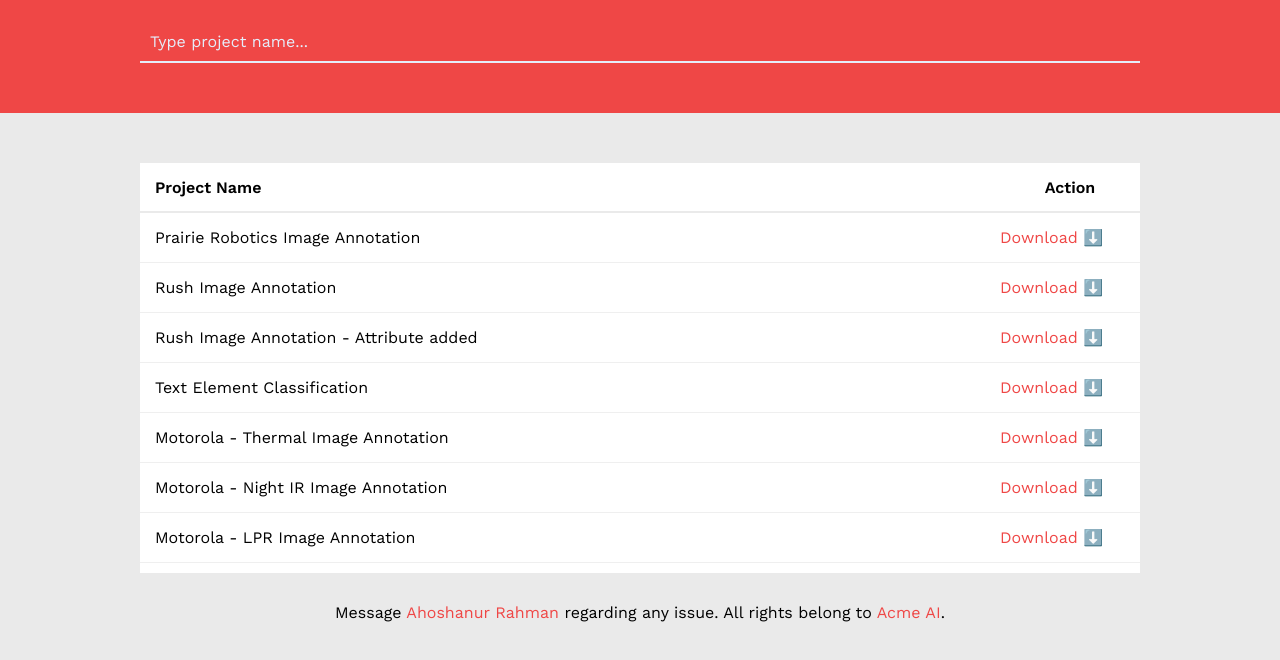
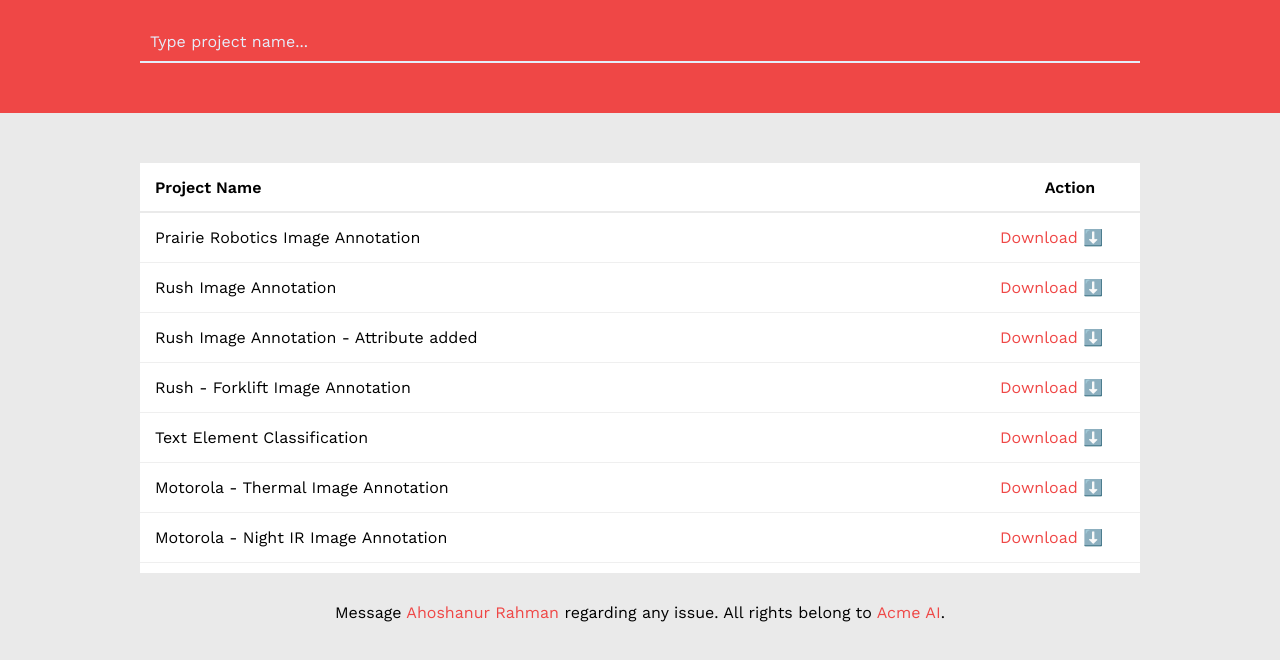
Before and after one commit to ahoshanur/acme-instructions, a plain HTML site: page index.html in a window 1280 px wide. Shown: the part 101-761 px from the top of the page. Drawn offline with nearby package versions, Linux system fonts and the light colour scheme.

Commit message:
Update index.html

```diff
--- a/index.html
+++ b/index.html
@@ -70,6 +70,17 @@
                   </div>
                   <div class="action">
                     <a target=”_blank” href="/acme-instructions/doc/Rush Image Annotation (4 Classes).pdf">Download ⬇️</a>
+                  </div>
+                </div>
+              </li>
+
+              <li>
+                <div class="item">
+                  <div class="name">
+                    <span>Rush - Forklift Image Annotation</span>
+                  </div>
+                  <div class="action">
+                    <a target=”_blank” href="/acme-instructions/doc/Forklift Annotations Guideline - updated 8 July 2022.pdf">Download ⬇️</a>
                   </div>
                 </div>
               </li>
```
